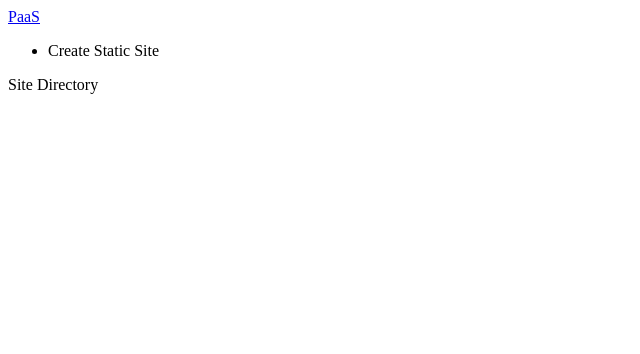
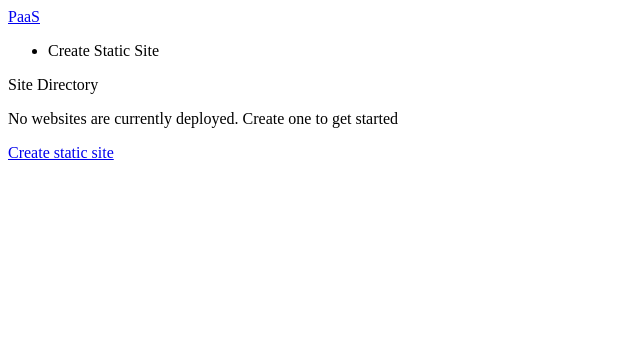
Before and after one commit to Natvoc/platform-as-a-service, a Flask app: template templates/sites/index.html in a window 1280 px wide. Shown: the top 354 px of the page, without its empty margins (0-640 px from the left). Run offline with Flask 2, Linux system fonts and the light colour scheme; the template is opened without the code that fills it, so the values that code supplies are empty.

Commit message:
Add files via upload

```diff
--- a/templates/sites/index.html
+++ b/templates/sites/index.html
@@ -9,3 +9,41 @@
 {% block header%}
     {% block title %}Site Directory{% endblock %}
 {% endblock %}
+
+{% block content %}
+    <table class="table">
+        <tbody>
+            {% if not sites %}
+            <div class="container gy-5">
+                <div class="row py-4">
+                    <div class="alert alert-secondary" role="alert">
+                        <p>No websites are currently deployed. Create one to get started</p>
+                        <a href="{{ url_for("sites.create_site") }}" class="btn btn-primary">Create static site</a>
+                    </div>
+                </div>
+            </div>
+            {% endif %}
+            {% for site in sites %}
+            <tr>
+                <td class="align-bottom" colspan="4">
+                    <div class="p-1">
+                        <a href="{{ site["url"] }}" class="fs-5 align-bottom" target="_blank">{{ site["name"]}}</a>
+                    </div>
+                </td>
+                <td>
+                    <div class="fload-end p-1">
+                        <form action="{{ url_for("sites.delete_site", id=site["name"]) }}" method="post">
+                            <input class="btn btn-sm btn-danger" type="susbmit" value="Delete">
+                        </form>
+                    </div>
+                    <div class="float-end p-1">
+                        <form action="{{ url_for("sites.update_site, id=site"["name"]) }}" method="get">
+                            <input class="btn btn-sm btn-primary" type="submit" value="Edit">
+                        </form>
+                    </div>
+                </td>
+            </tr>
+            {% endfor %}
+        </tbody>
+    </table>
+    {% endblock %}
```
